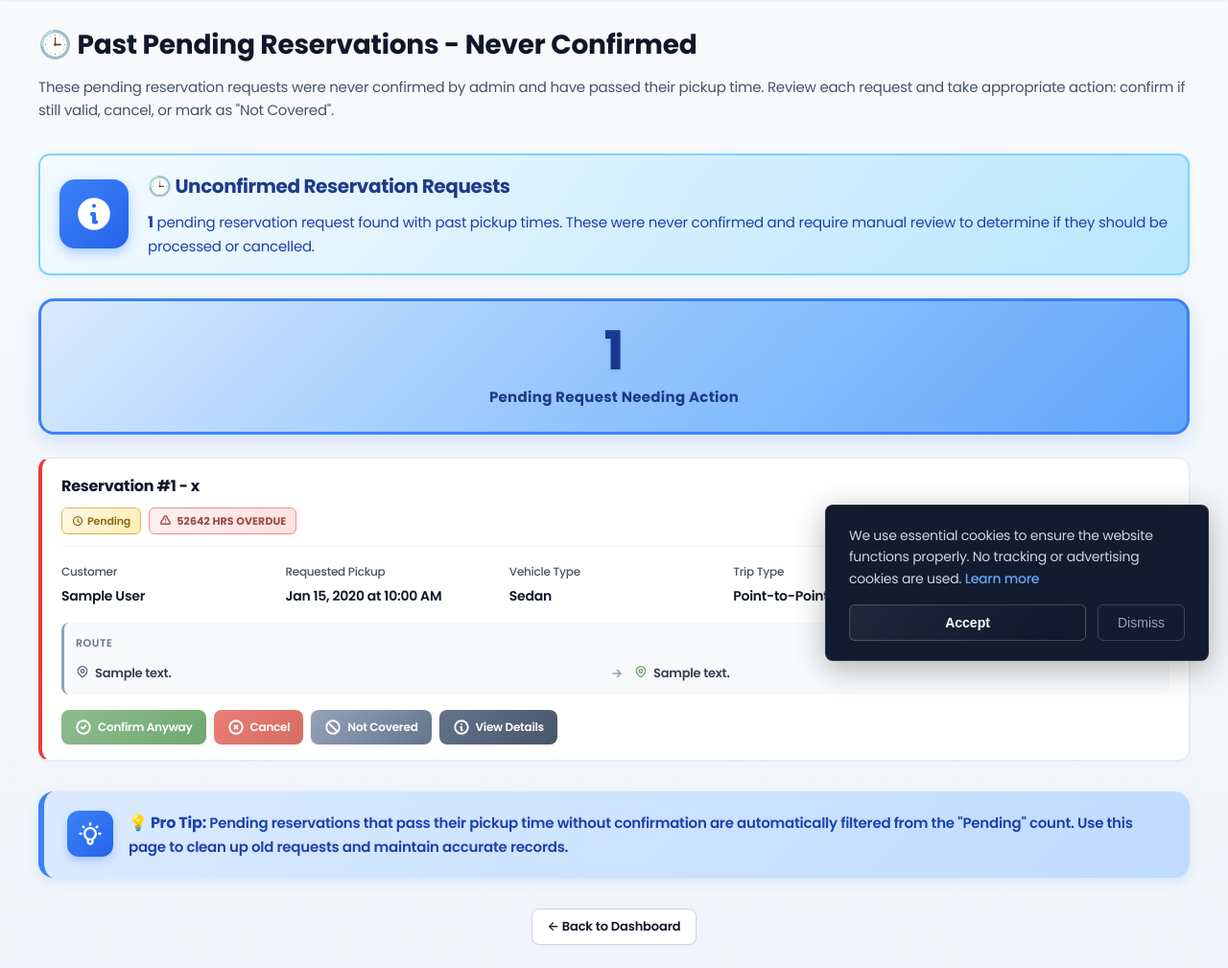
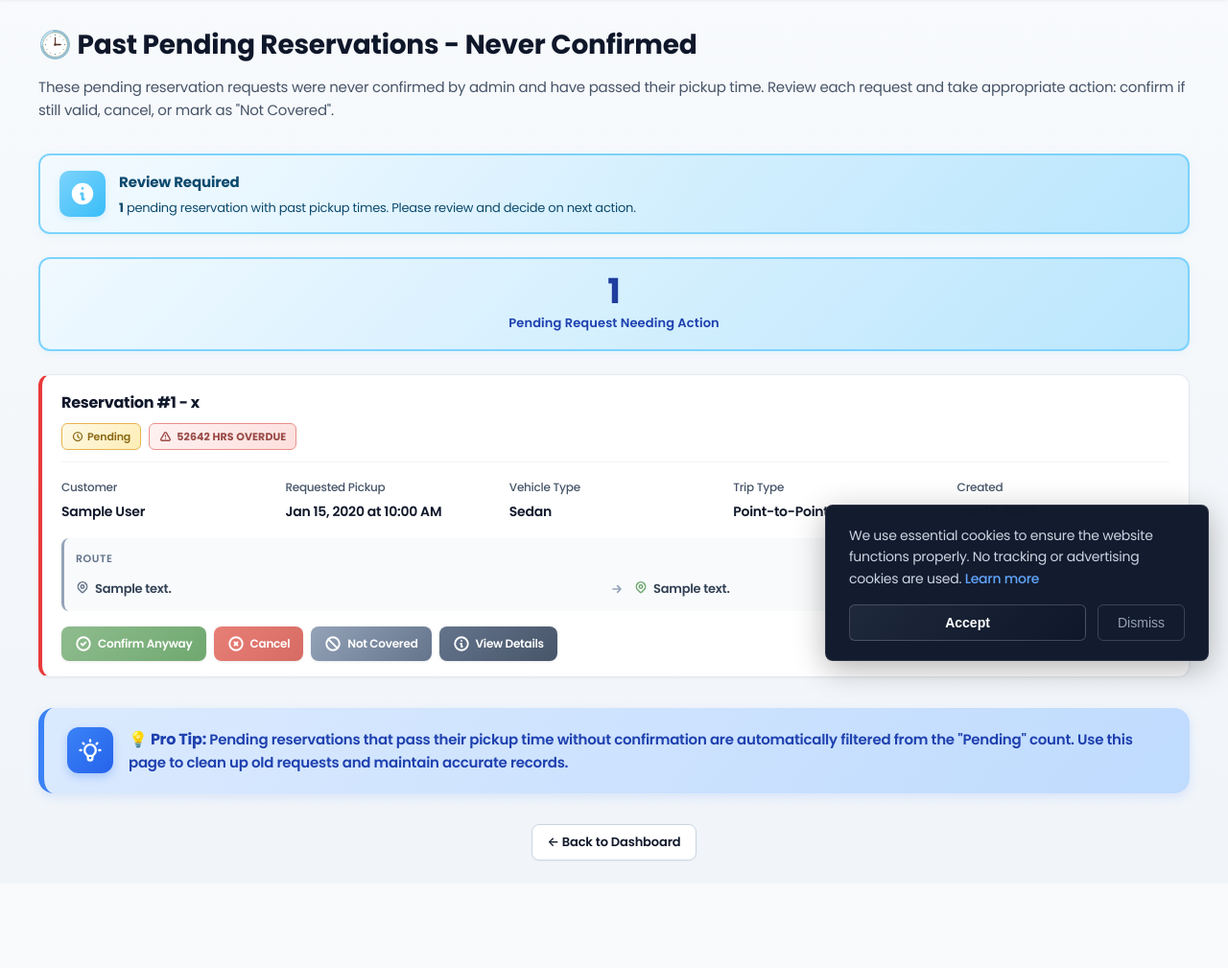
Before and after one commit to ysalha2003/m1limo, a Django app: page /admin/past-pending-reservations/ in a window 1280 px wide. Shown: the part 91-1100 px from the top of the page at 96% size. After the commit the page ends 988 px from the top, so only its background shows below. Run offline with Django 5.2, Linux system fonts and the light colour scheme; a user stored in the database is signed in; tables that the repository leaves empty hold one stand-in row (values such as "Sample post"); data that the repository does not hold is empty.

Commit message:
style: Update stat box and alert header styles for improved UI clarity and consistency

```diff
--- a/templates/bookings/past_pending_trips.html
+++ b/templates/bookings/past_pending_trips.html
@@ -303,37 +303,36 @@
 
     .stat-box {
         flex: 1;
-        background: linear-gradient(135deg, #dbeafe 0%, #93c5fd 50%, #60a5fa 100%);
-        border: 3px solid #3b82f6;
-        border-radius: 16px;
-        padding: 24px;
+        background: linear-gradient(135deg, #f0f9ff 0%, #bae6fd 100%);
+        border: 2px solid #7dd3fc;
+        border-radius: 12px;
+        padding: 16px;
         text-align: center;
-        box-shadow: 0 8px 20px rgba(59, 130, 246, 0.2);
-        transition: all 0.3s ease;
+        box-shadow: 0 2px 8px rgba(125, 211, 252, 0.12);
+        transition: all 0.2s ease;
     }
 
     .stat-box:hover {
-        transform: translateY(-4px);
-        box-shadow: 0 12px 30px rgba(59, 130, 246, 0.3);
+        transform: translateY(-2px);
+        box-shadow: 0 4px 12px rgba(125, 211, 252, 0.18);
     }
 
     .stat-value {
-        font-size: 56px;
-        font-weight: 900;
+        font-size: 36px;
+        font-weight: 800;
         background: linear-gradient(135deg, #1e40af 0%, #1e3a8a 100%);
         -webkit-background-clip: text;
         -webkit-text-fill-color: transparent;
         background-clip: text;
-        margin-bottom: 8px;
+        margin-bottom: 4px;
         line-height: 1;
-        text-shadow: 0 2px 4px rgba(0, 0, 0, 0.1);
     }
 
     .stat-label {
-        font-size: 15px;
-        color: #1e3a8a;
-        font-weight: 700;
-        letter-spacing: 0.02em;
+        font-size: 13px;
+        color: #1e40af;
+        font-weight: 600;
+        letter-spacing: 0.01em;
     }
 </style>
 {% endblock %}
@@ -352,19 +351,19 @@
 
     {% if total_count > 0 %}
         <div class="alert-pending-header">
-            <div style="display: flex; align-items: center; gap: 20px; position: relative; z-index: 1;">
-                <div style="flex-shrink: 0; width: 72px; height: 72px; background: linear-gradient(135deg, #3b82f6 0%, #2563eb 100%); border-radius: 16px; display: flex; align-items: center; justify-content: center; box-shadow: 0 4px 12px rgba(59, 130, 246, 0.4);">
-                    <svg style="width: 42px; height: 42px; color: white;" fill="currentColor" viewBox="0 0 20 20">
+            <div style="display: flex; align-items: center; gap: 14px; position: relative; z-index: 1;">
+                <div style="flex-shrink: 0; width: 48px; height: 48px; background: linear-gradient(135deg, #7dd3fc 0%, #38bdf8 100%); border-radius: 10px; display: flex; align-items: center; justify-content: center; box-shadow: 0 2px 6px rgba(125, 211, 252, 0.25);">
+                    <svg style="width: 28px; height: 28px; color: white;" fill="currentColor" viewBox="0 0 20 20">
                         <path fill-rule="evenodd" d="M18 10a8 8 0 11-16 0 8 8 0 0116 0zm-7-4a1 1 0 11-2 0 1 1 0 012 0zM9 9a1 1 0 000 2v3a1 1 0 001 1h1a1 1 0 100-2v-3a1 1 0 00-1-1H9z" clip-rule="evenodd"/>
                     </svg>
                 </div>
                 <div style="flex: 1;">
-                    <h3 style="color: #1e3a8a; font-size: 20px; font-weight: 800; margin: 0 0 8px 0; letter-spacing: -0.02em;">
-                        🕒 Unconfirmed Reservation Requests
+                    <h3 style="color: #0c4a6e; font-size: 15px; font-weight: 700; margin: 0 0 4px 0; letter-spacing: -0.01em;">
+                        Review Required
                     </h3>
-                    <p style="color: #1e40af; font-size: 15px; margin: 0; line-height: 1.6;">
-                        <strong style="font-weight: 800; font-size: 16px;">{{ total_count }}</strong> pending reservation request{{ total_count|pluralize }} found with past pickup times.
-                        These were never confirmed and require manual review to determine if they should be processed or cancelled.
+                    <p style="color: #0c4a6e; font-size: 13px; margin: 0; line-height: 1.5;">
+                        <strong style="font-weight: 700;">{{ total_count }}</strong> pending reservation{{ total_count|pluralize }} with past pickup times.
+                        Please review and decide on next action.
                     </p>
                 </div>
             </div>
```
